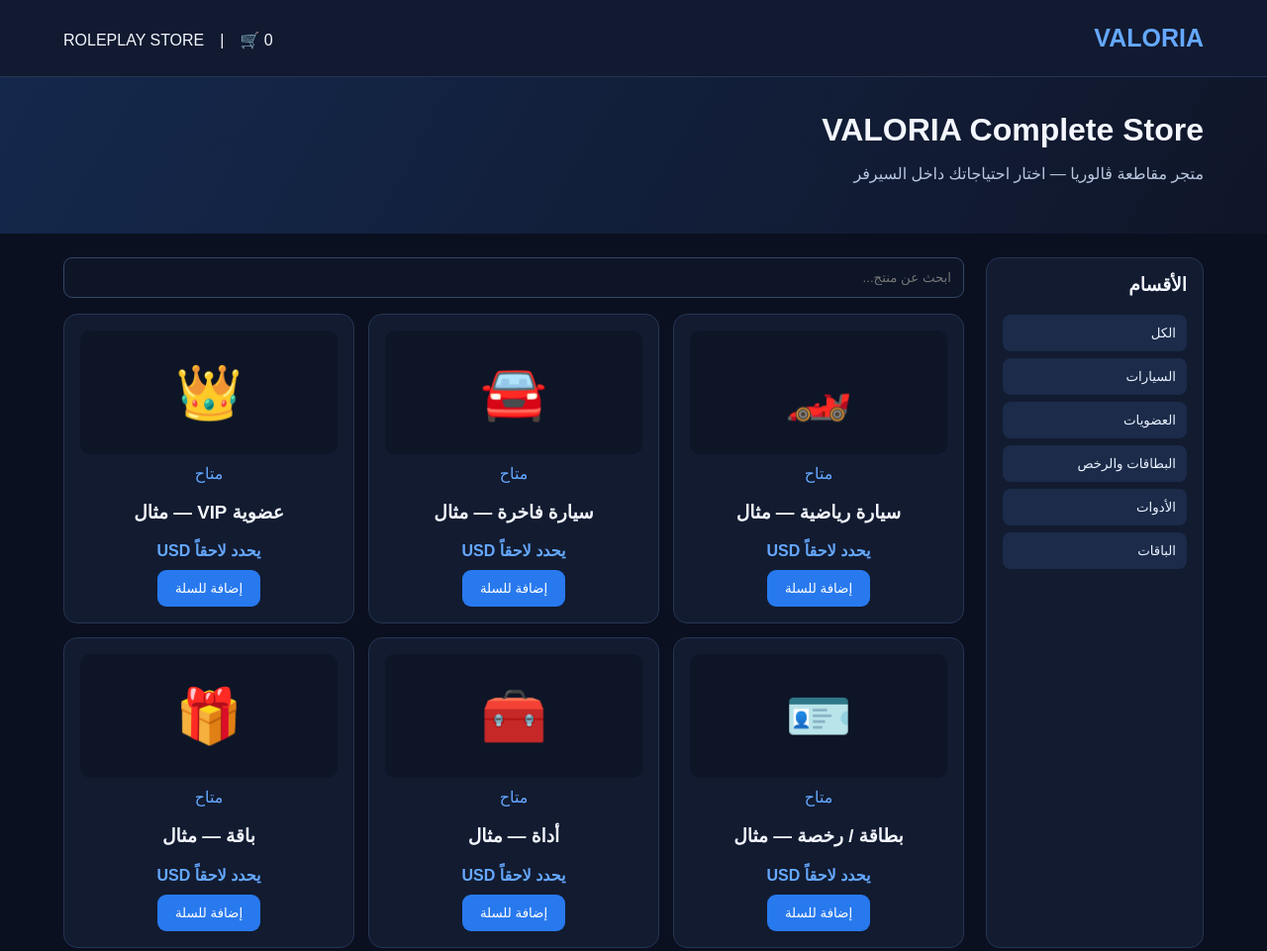
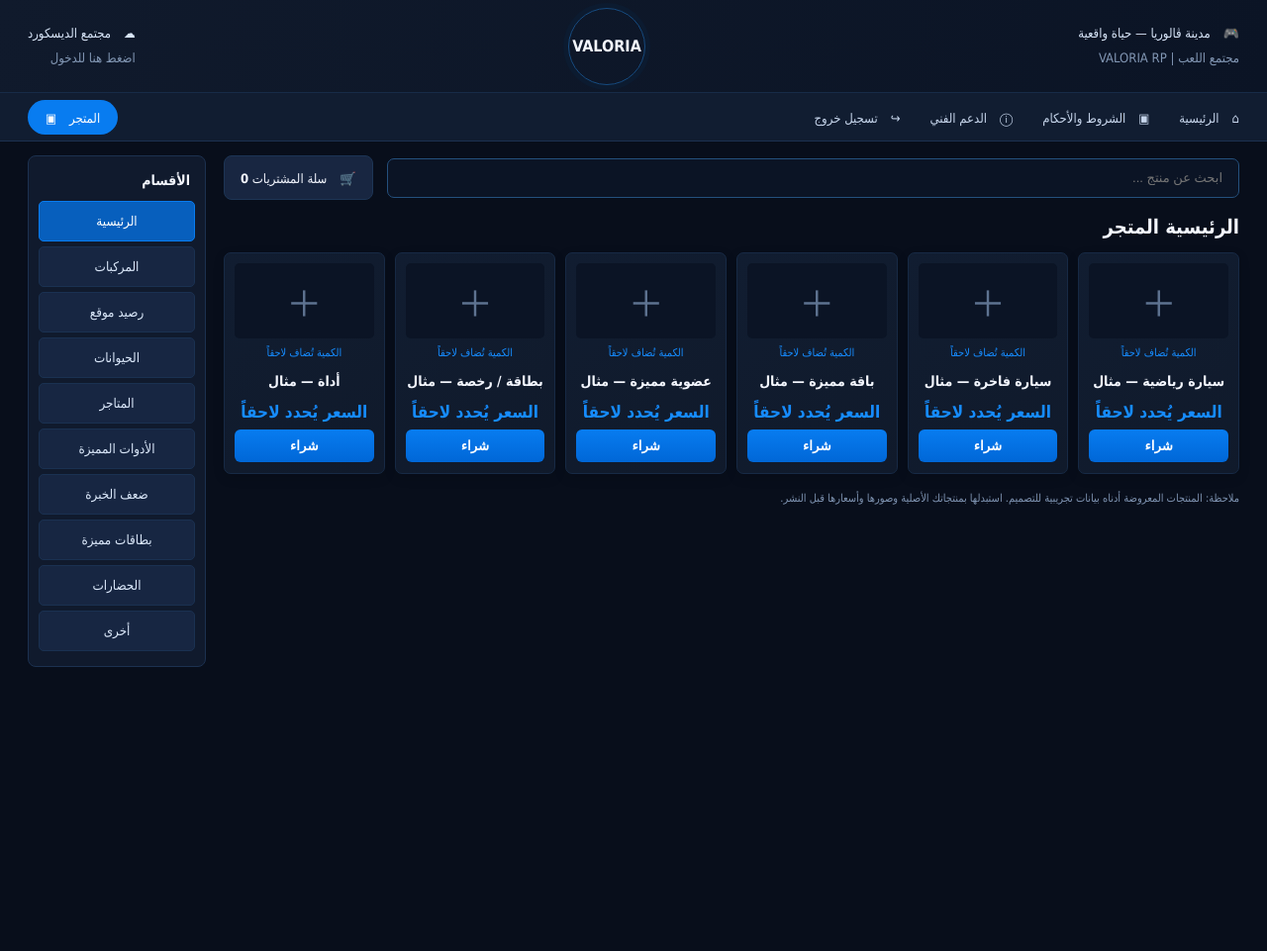
Before and after one commit to BUG-STORE-eg/Valoria, a plain HTML site: page index.html in a window 1280 px wide. Shown: the whole page at 99% size. After the commit the page ends 800 px from the top, so only its background shows below. Drawn offline with Linux system fonts and the light colour scheme.

Commit message:
Add files via upload

```diff
--- a/index.html
+++ b/index.html
@@ -2,32 +2,63 @@
 <html lang="ar" dir="rtl">
 <head>
 <meta charset="utf-8"><meta name="viewport" content="width=device-width,initial-scale=1">
-<title>VALORIA ROLEPLAY | Store</title>
+<title>VALORIA ROLEPLAY | المتجر</title>
 <style>
-*{box-sizing:border-box}body{margin:0;background:#0b1020;color:#f4f7ff;font-family:Arial,sans-serif}
-header{padding:24px 5%;background:#111a30;border-bottom:1px solid #263553;display:flex;justify-content:space-between;align-items:center}
-.logo{font-size:25px;font-weight:900;color:#65a8ff}.hero{padding:35px 5%;background:linear-gradient(120deg,#14284c,#101629)}
-.hero h1{margin:0 0 10px;font-size:32px}.hero p{color:#b8c7df}
-.wrap{padding:24px 5%;display:grid;grid-template-columns:220px 1fr;gap:22px}.side,.item{background:#121b30;border:1px solid #263553;border-radius:14px;padding:16px}
-.side h3{margin-top:0}.side button{display:block;width:100%;text-align:right;margin:7px 0;padding:11px;border:0;border-radius:8px;background:#1b2b49;color:#eaf2ff;cursor:pointer}
-.tools{display:flex;gap:10px;margin-bottom:16px}.tools input{flex:1;padding:12px;border-radius:9px;border:1px solid #344765;background:#0d1527;color:white}
-.grid{display:grid;grid-template-columns:repeat(3,minmax(0,1fr));gap:14px}.item{text-align:center}.pic{height:125px;display:grid;place-items:center;font-size:54px;background:#0d1527;border-radius:10px}.stock{color:#65a8ff;margin:10px}.price{color:#65a8ff;font-weight:bold;margin:10px}.item button,.buy{background:#2879ee;color:white;border:0;padding:11px 18px;border-radius:9px;cursor:pointer}
-@media(max-width:850px){.wrap{grid-template-columns:1fr}.grid{grid-template-columns:repeat(2,1fr)}}@media(max-width:500px){.grid{grid-template-columns:1fr}}
-</style></head><body>
-<header><div class="logo">VALORIA</div><div>ROLEPLAY STORE　|　🛒 <span id="count">0</span></div></header>
-<section class="hero"><h1>VALORIA Complete Store</h1><p>متجر مقاطعة ڤالوريا — اختار احتياجاتك داخل السيرفر</p></section>
-<div class="wrap"><aside class="side"><h3>الأقسام</h3><div id="cats"></div></aside><main><div class="tools"><input id="search" placeholder="ابحث عن منتج..." oninput="render()"></div><div class="grid" id="products"></div></main></div>
+:root{--bg:#080e1b;--panel:#101a2d;--card:#111d31;--line:#1d3555;--blue:#087cf0;--blue2:#168cff;--txt:#f4f7ff;--muted:#91a6c3}
+*{box-sizing:border-box}body{margin:0;background:var(--bg);color:var(--txt);font-family:Tahoma,Arial,sans-serif}
+.top{height:94px;background:linear-gradient(110deg,#101a2c,#0b1425);border-bottom:1px solid #172b47;display:flex;align-items:center;justify-content:space-between;padding:0 28px}
+.brand{font-size:28px;font-weight:900;letter-spacing:1px;color:#168cff}.brand small{display:block;font-size:11px;color:#a8bad2;letter-spacing:2px;text-align:center;margin-top:3px}
+.round{border:1px solid #164b80;border-radius:50%;width:78px;height:78px;display:grid;place-items:center;box-shadow:0 0 0 5px #0c1b30;font-size:16px;font-weight:bold}
+.topside{color:#d8e5f8;font-size:13px;line-height:1.9}.nav{height:49px;background:#111d31;border-bottom:1px solid #1c3150;display:flex;align-items:center;gap:30px;padding:0 28px;color:#c7d6ec;font-size:13px}
+.nav span{white-space:nowrap}.nav .push{margin-right:auto}.nav .pill{background:#087cf0;color:white;border-radius:22px;padding:8px 18px}
+.layout{display:grid;grid-template-columns:1fr 180px;gap:18px;padding:14px 28px 35px}
+.content{min-width:0}.searchrow{display:flex;gap:14px;align-items:center;margin-bottom:15px}.search{height:40px;flex:1;background:#0b1425;border:1px solid #24507d;border-radius:7px;color:white;padding:0 16px;font-size:13px;outline:none}.cart{background:#182641;border:1px solid #1d3555;border-radius:8px;padding:12px 16px;font-size:13px;white-space:nowrap}
+h1{font-size:20px;margin:0 0 14px}.grid{display:grid;grid-template-columns:repeat(6,minmax(0,1fr));gap:10px}
+.product{background:linear-gradient(145deg,#111d31,#101a2b);border:1px solid #172a45;border-radius:7px;padding:10px 10px 11px;text-align:center;min-width:0;box-shadow:0 4px 12px #0002}
+.photo{height:76px;border-radius:5px;background:#0b1425;display:flex;align-items:center;justify-content:center;overflow:hidden;margin-bottom:8px}
+.photo img{width:100%;height:100%;object-fit:contain}.photo .empty{font-size:36px;color:#5e7391}
+.stock{font-size:11px;color:#168cff;margin:5px 0}.name{font-size:14px;font-weight:700;min-height:35px;display:flex;align-items:center;justify-content:center;line-height:1.5}.price{font-size:17px;color:#168cff;font-weight:900;margin:3px 0 8px}.buy{width:100%;height:33px;border:0;border-radius:6px;background:linear-gradient(#087cf0,#0067d7);color:white;font-weight:bold;cursor:pointer}.buy:hover{filter:brightness(1.12)}
+.sidebar{background:#101a2d;border:1px solid #1c3150;border-radius:8px;padding:10px;height:max-content;min-height:490px}.sidebar h3{font-size:14px;margin:6px 5px 13px}.cat{display:block;width:100%;background:#172642;border:1px solid #1a3151;color:#dbe8fa;text-align:center;padding:12px 6px;margin:5px 0;border-radius:5px;cursor:pointer;font-family:inherit}.cat.active,.cat:hover{background:#075fbd;border-color:#087cf0;color:#fff}
+.note{font-size:11px;color:#7f94b2;margin-top:15px;line-height:1.8}
+@media(max-width:1250px){.grid{grid-template-columns:repeat(4,minmax(0,1fr))}}
+@media(max-width:850px){.layout{grid-template-columns:1fr;padding:12px}.sidebar{min-height:0;display:flex;flex-wrap:wrap;gap:5px}.sidebar h3{width:100%}.cat{width:auto;flex:1}.grid{grid-template-columns:repeat(3,minmax(0,1fr))}.nav{gap:12px;overflow:auto}.top{padding:0 14px}}
+@media(max-width:520px){.grid{grid-template-columns:repeat(2,minmax(0,1fr))}.topside{display:none}.round{width:58px;height:58px}.brand{font-size:22px}.layout{padding:10px}.searchrow{gap:7px}.cart{padding:10px}}
+</style></head>
+<body>
+<header class="top">
+ <div class="topside">🎮　مدينة ڤالوريا — حياة واقعية<br><span style="color:#8297b4">مجتمع اللعب | VALORIA RP</span></div>
+ <div class="round">VALORIA</div>
+ <div class="topside">☁　مجتمع الديسكورد<br><span style="color:#8297b4">اضغط هنا للدخول</span></div>
+</header>
+<nav class="nav"><span>⌂　الرئيسية</span><span>▣　الشروط والأحكام</span><span>ⓘ　الدعم الفني</span><span>↪　تسجيل خروج</span><span class="push"></span><span class="pill">المتجر　▣</span></nav>
+<div class="layout">
+ <main class="content">
+  <div class="searchrow"><input class="search" id="search" placeholder="ابحث عن منتج ..." oninput="render()"><div class="cart">🛒　سلة المشتريات <b id="count">0</b></div></div>
+  <h1 id="heading">الرئيسية المتجر</h1>
+  <div class="grid" id="grid"></div>
+  <div class="note">ملاحظة: المنتجات المعروضة أدناه بيانات تجريبية للتصميم. استبدلها بمنتجاتك الأصلية وصورها وأسعارها قبل النشر.</div>
+ </main>
+ <aside class="sidebar"><h3>الأقسام</h3><div id="categories"></div></aside>
+</div>
 <script>
+/* استبدل عناصر المثال ببيانات منتجاتك الفعلية.
+   image: مسار الصورة داخل assets مثل "assets/car01.png" */
 const products=[
-{id:1,name:"سيارة رياضية — مثال",category:"السيارات",price:"يحدد لاحقاً",stock:"متاح",icon:"🏎️"},
-{id:2,name:"سيارة فاخرة — مثال",category:"السيارات",price:"يحدد لاحقاً",stock:"متاح",icon:"🚘"},
-{id:3,name:"عضوية VIP — مثال",category:"العضويات",price:"يحدد لاحقاً",stock:"متاح",icon:"👑"},
-{id:4,name:"بطاقة / رخصة — مثال",category:"البطاقات والرخص",price:"يحدد لاحقاً",stock:"متاح",icon:"🪪"},
-{id:5,name:"أداة — مثال",category:"الأدوات",price:"يحدد لاحقاً",stock:"متاح",icon:"🧰"},
-{id:6,name:"باقة — مثال",category:"الباقات",price:"يحدد لاحقاً",stock:"متاح",icon:"🎁"}
+ {id:1,name:"سيارة رياضية — مثال",category:"المركبات",price:"—",stock:"—",image:""},
+ {id:2,name:"سيارة فاخرة — مثال",category:"المركبات",price:"—",stock:"—",image:""},
+ {id:3,name:"باقة مميزة — مثال",category:"الباقات",price:"—",stock:"—",image:""},
+ {id:4,name:"عضوية مميزة — مثال",category:"العضويات",price:"—",stock:"—",image:""},
+ {id:5,name:"بطاقة / رخصة — مثال",category:"بطاقات مميزة",price:"—",stock:"—",image:""},
+ {id:6,name:"أداة — مثال",category:"الأدوات",price:"—",stock:"—",image:""}
 ];
-let selected="الكل",cart=0;
-function init(){let cats=["الكل",...new Set(products.map(p=>p.category))];document.getElementById("cats").innerHTML=cats.map(c=>`<button onclick="selected='${c}';render()">${c}</button>`).join("");render()}
-function render(){let q=document.getElementById("search").value.toLowerCase();let list=products.filter(p=>(selected==="الكل"||p.category===selected)&&p.name.toLowerCase().includes(q));document.getElementById("products").innerHTML=list.map(p=>`<article class="item"><div class="pic">${p.icon}</div><div class="stock">${p.stock}</div><h3>${p.name}</h3><div class="price">${p.price} USD</div><button onclick="cart++;document.getElementById('count').textContent=cart">إضافة للسلة</button></article>`).join("")||"مفيش منتجات مطابقة"}
-init();
+let active="الرئيسية",cart=0;
+const cats=["الرئيسية","المركبات","رصيد موقع","الحيوانات","المتاجر","الأدوات المميزة","ضعف الخبرة","بطاقات مميزة","الحضارات","أخرى"];
+function drawCats(){document.getElementById("categories").innerHTML=cats.map(c=>`<button class="cat ${active===c?"active":""}" onclick="active='${c}';drawCats();render()">${c}</button>`).join("")}
+function render(){
+ const q=document.getElementById("search").value.trim().toLowerCase();
+ document.getElementById("heading").textContent=active==="الرئيسية"?"الرئيسية المتجر":active;
+ const list=products.filter(p=>(active==="الرئيسية"||p.category===active)&&p.name.toLowerCase().includes(q));
+ document.getElementById("grid").innerHTML=list.map(p=>`<article class="product"><div class="photo">${p.image?`<img src="${p.image}" alt="${p.name}">`:`<span class="empty">＋</span>`}</div><div class="stock">${p.stock==="—"?"الكمية تُضاف لاحقاً":"يوجد "+p.stock+" من المنتجات"}</div><div class="name">${p.name}</div><div class="price">${p.price==="—"?"السعر يُحدد لاحقاً":p.price+" USD"}</div><button class="buy" onclick="cart++;document.getElementById('count').textContent=cart">شراء</button></article>`).join("")||"<p>لا توجد منتجات في هذا القسم حالياً.</p>";
+}
+drawCats();render();
 </script></body></html>
```
Also changed, not shown: README.md.
